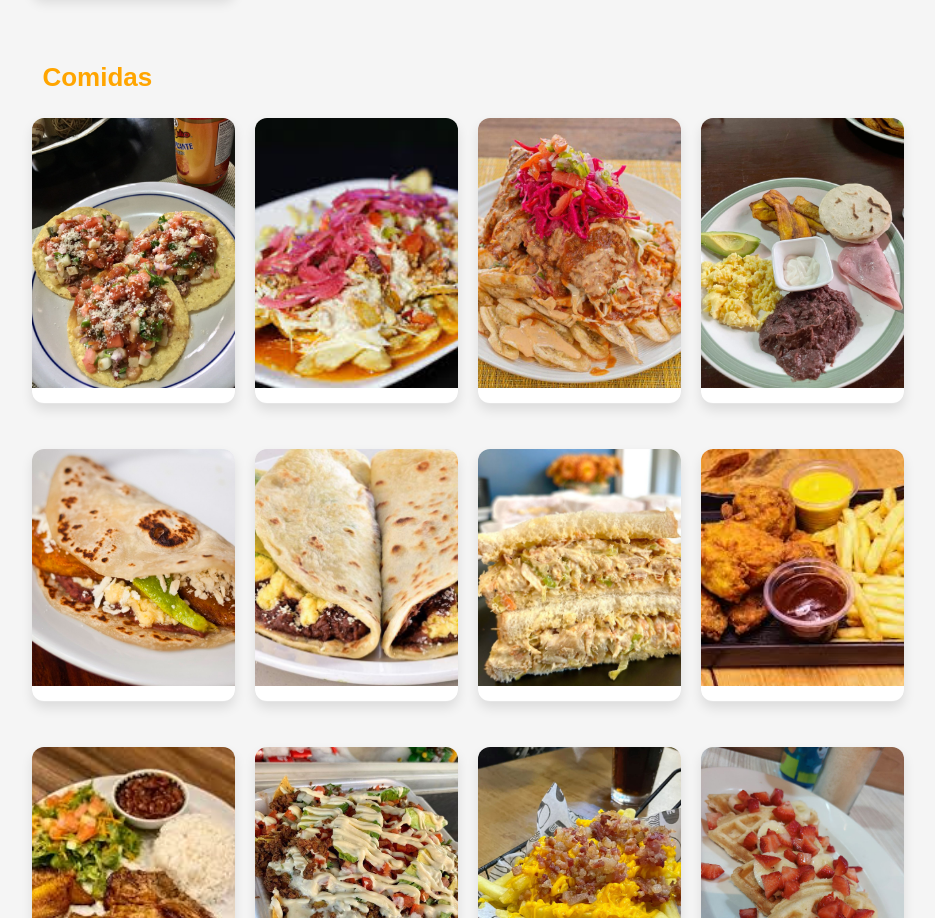
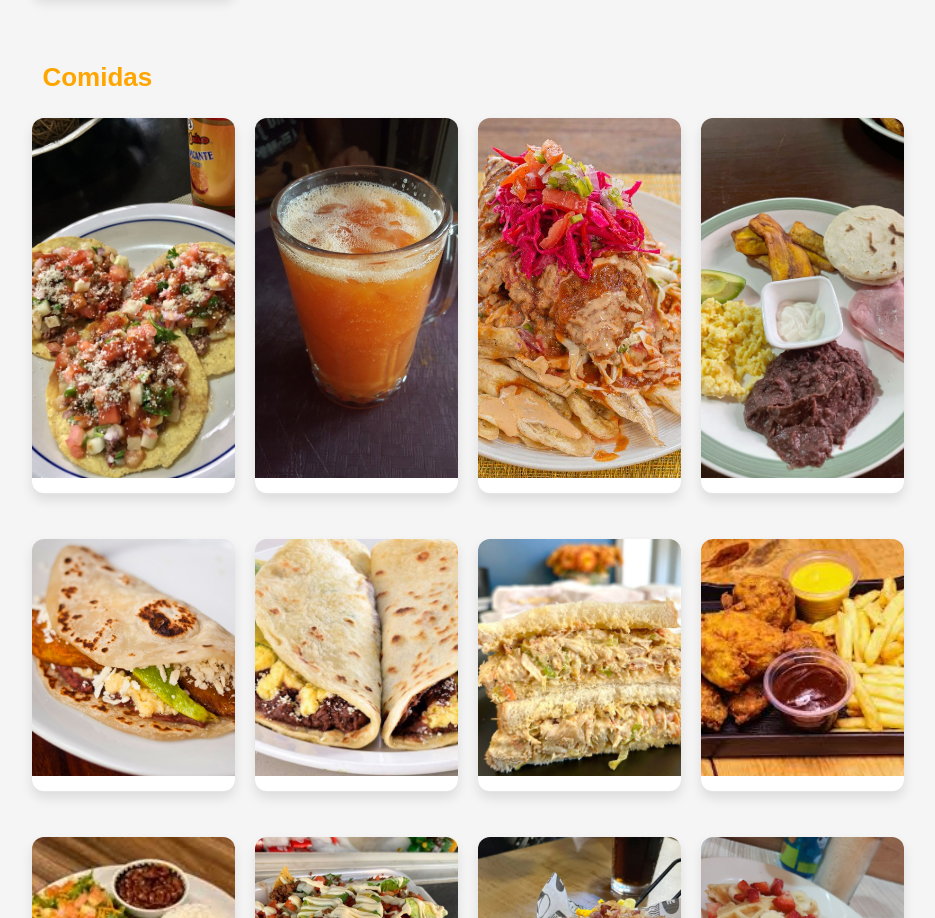
Before and after one commit to genesismejiap/proyectodw, a plain HTML site: page Galeria.html in a window 1280 px wide. Shown: the part 1263-2181 px from the top of the page, without its empty margins (172-1107 px from the left). Drawn offline with Linux system fonts and the light colour scheme.

Commit message:
cambio en galeria

```diff
--- a/Galeria.html
+++ b/Galeria.html
@@ -43,7 +43,7 @@
         <h2 class="titulo">Comidas</h2>
         <div class="grupo">
             <div class="item"><img src="assets/img/enchiladas.jpeg" alt="Comida 1"></div>
-            <div class="item"><img src="assets/Imagenes/comidas/comida2.jpeg" alt="Comida 2"></div>
+            <div class="item"><img src="assets/img/jugonaranja.jpeg" alt="Comida 2"></div>
             <div class="item"><img src="assets/Imagenes/comidas/comida3.jpeg" alt="Comida 3"></div>
             <div class="item"><img src="assets/img/desayuno.jpeg" alt="Comida 4"></div>
             <div class="item"><img src="assets/Imagenes/comidas/comida5.jpeg" alt="Comida 5"></div>
```
